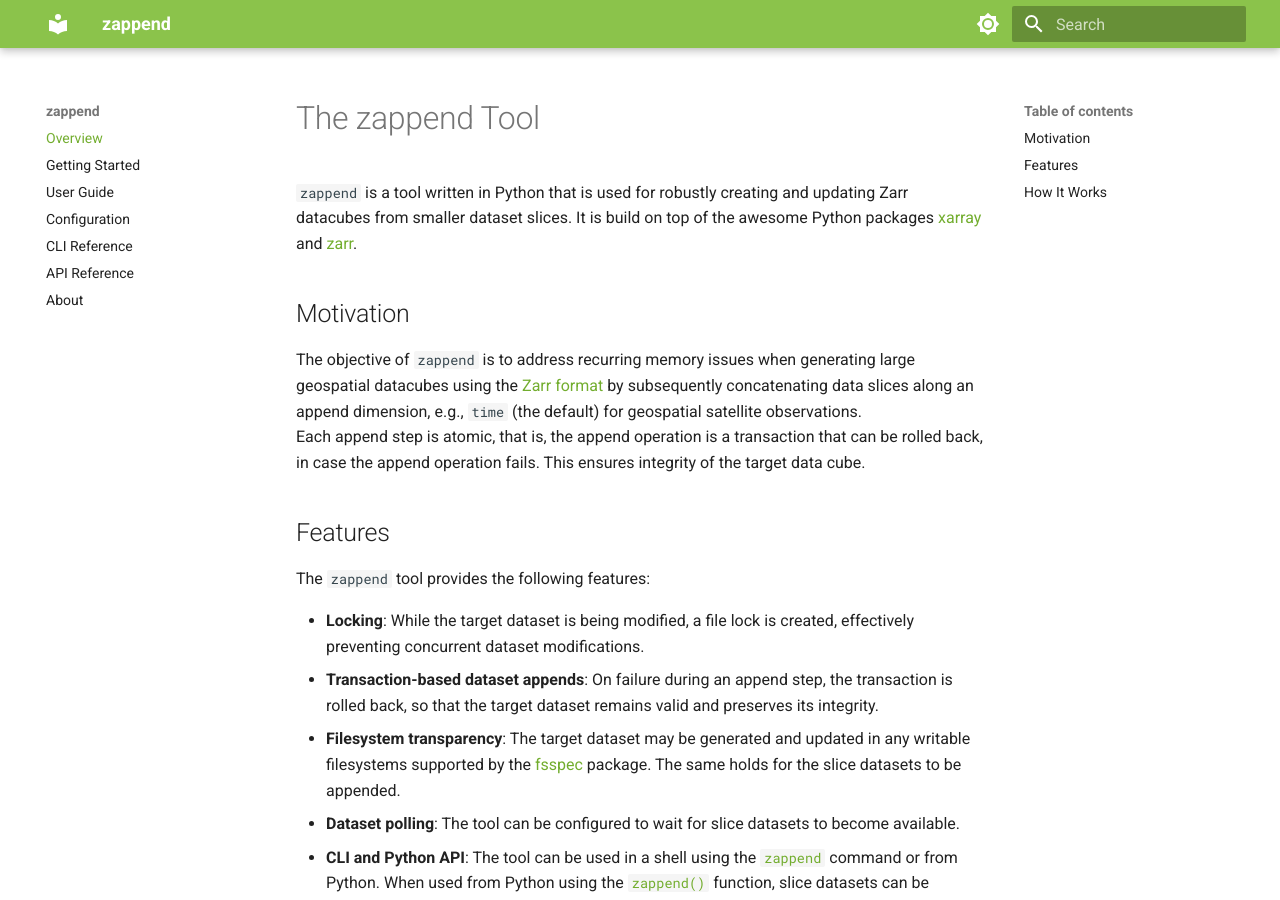
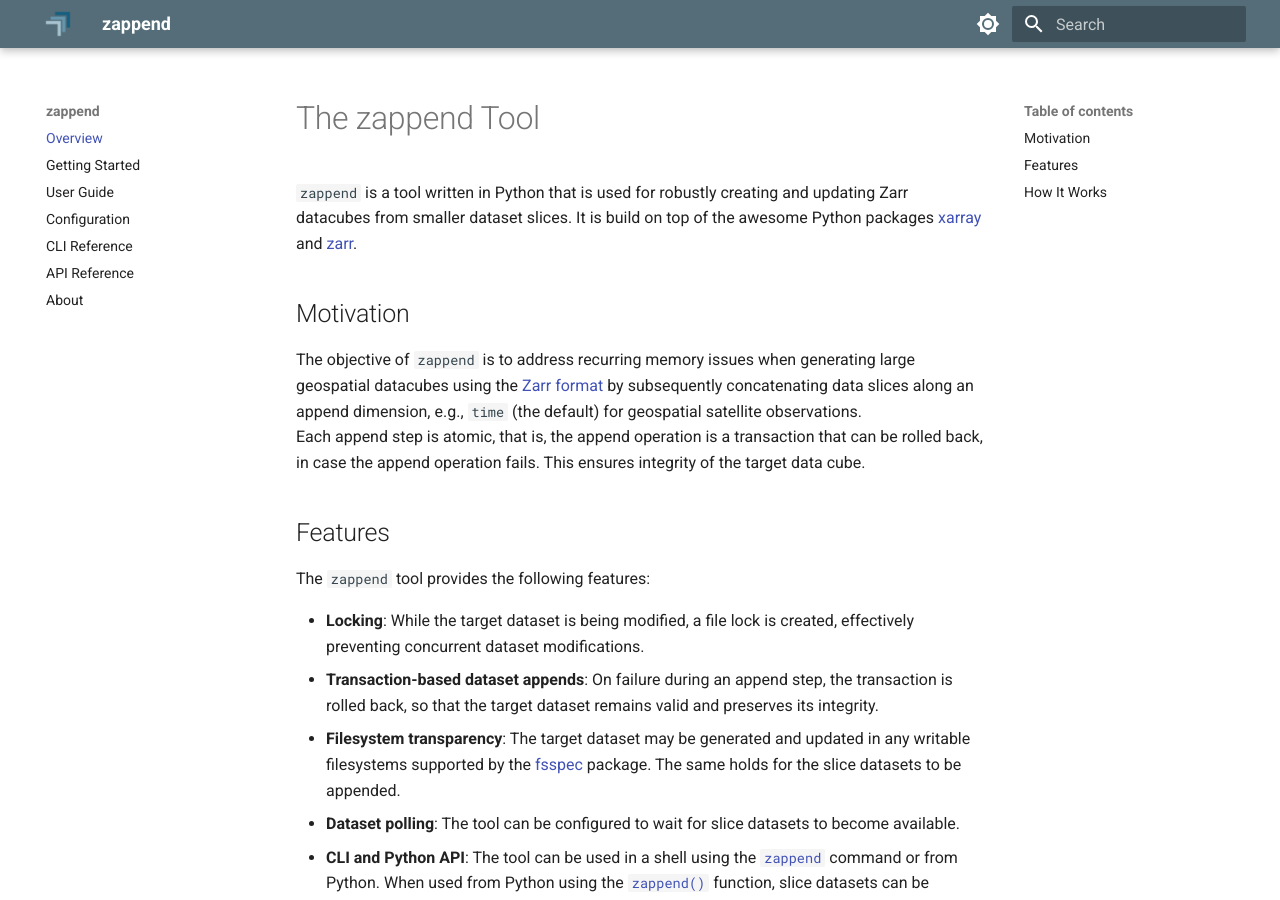
Before and after one commit to bcdev/zappend, an MkDocs documentation site: the page built from docs/index.md, in a window 1280 px wide and 900 px high. Built offline with MkDocs 1.6.1 and Material for MkDocs 9.7.7, drawn with Linux system fonts in a browser that asks for light colours.

Commit message:
Added a (preliminary) logo

```diff
--- a/mkdocs.yml
+++ b/mkdocs.yml
@@ -13,16 +13,18 @@ nav:
 
 theme:
   name: material
+  logo: assets/logo.png
+  favicon: assets/logo-small.png
   palette:
     # Palette toggle for light mode
     - scheme: default
-      primary: light green
+      primary: blue grey
       toggle:
         icon: material/brightness-7
         name: Switch to dark mode
     # Palette toggle for dark mode
     - scheme: slate
-      primary: green
+      primary: blue grey
       toggle:
         icon: material/brightness-4
         name: Switch to light mode
```
Also changed, not shown: README.md (+11 -1 lines), docs/assets/logo-small.png (added), docs/assets/logo.png (added).
